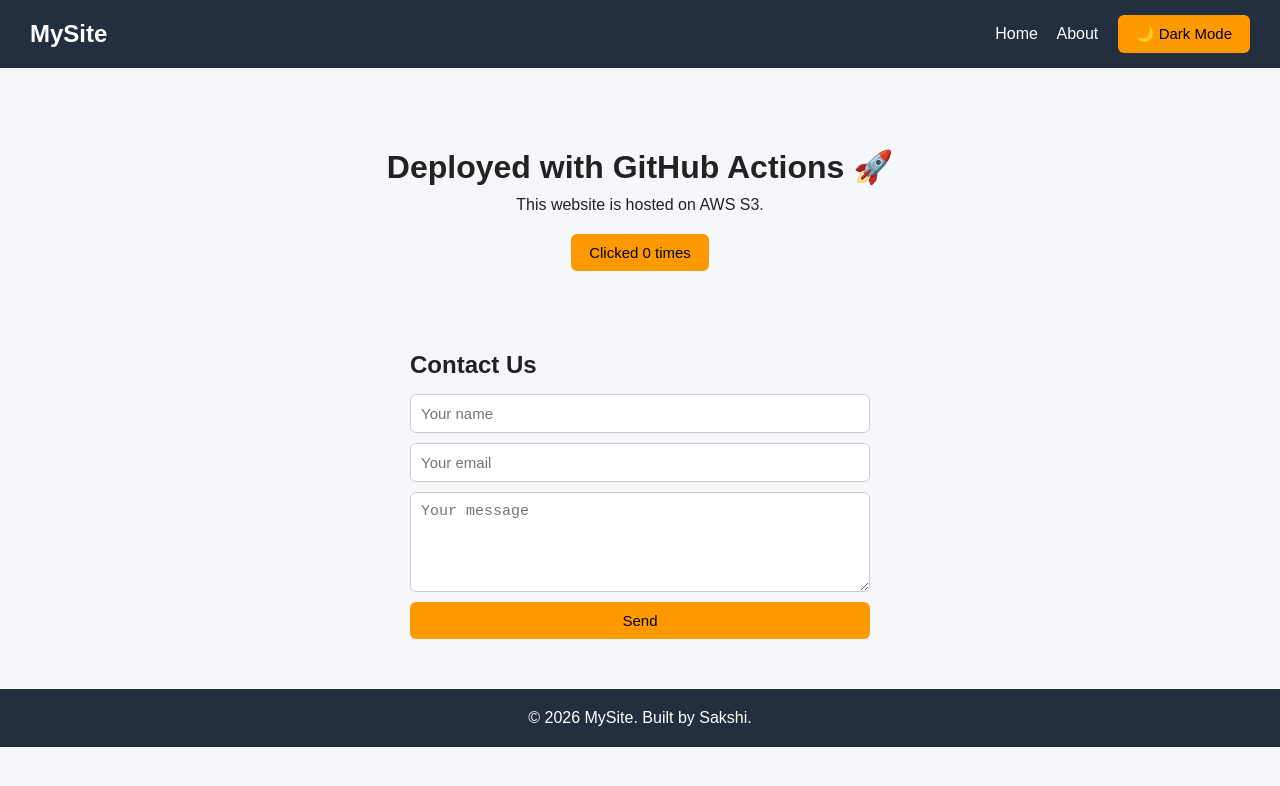
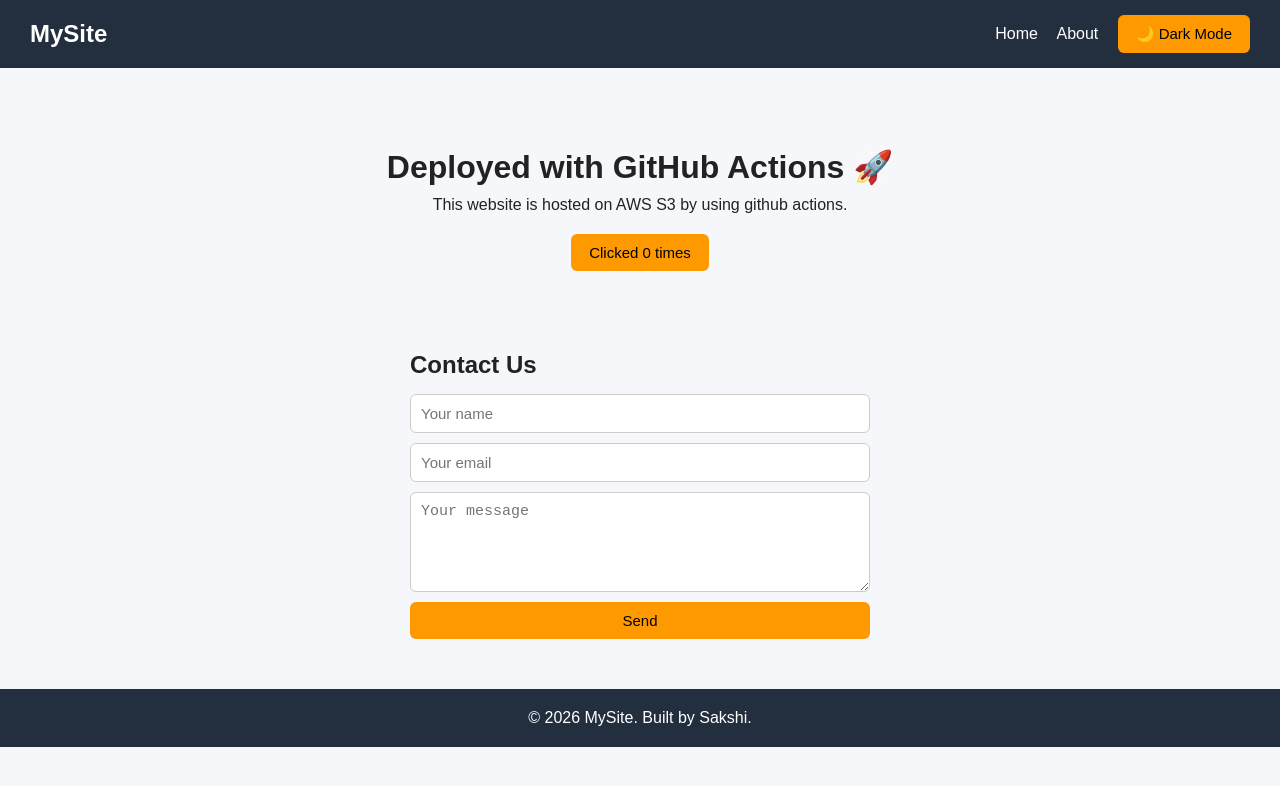
Before and after one commit to sakshimjadhav10-ai/website-hosting, a plain HTML site: page index.html in a window 1280 px wide. Drawn offline with Linux system fonts and the light colour scheme.

Commit message:
Update index.html

```diff
--- a/index.html
+++ b/index.html
@@ -18,7 +18,7 @@
 
   <header class="hero">
     <h1>Deployed with GitHub Actions 🚀</h1>
-    <p>This website is hosted on AWS S3.</p>
+    <p>This website is hosted on AWS S3 by using github actions.</p>
     <button id="counterBtn">Clicked 0 times</button>
   </header>
 
```
